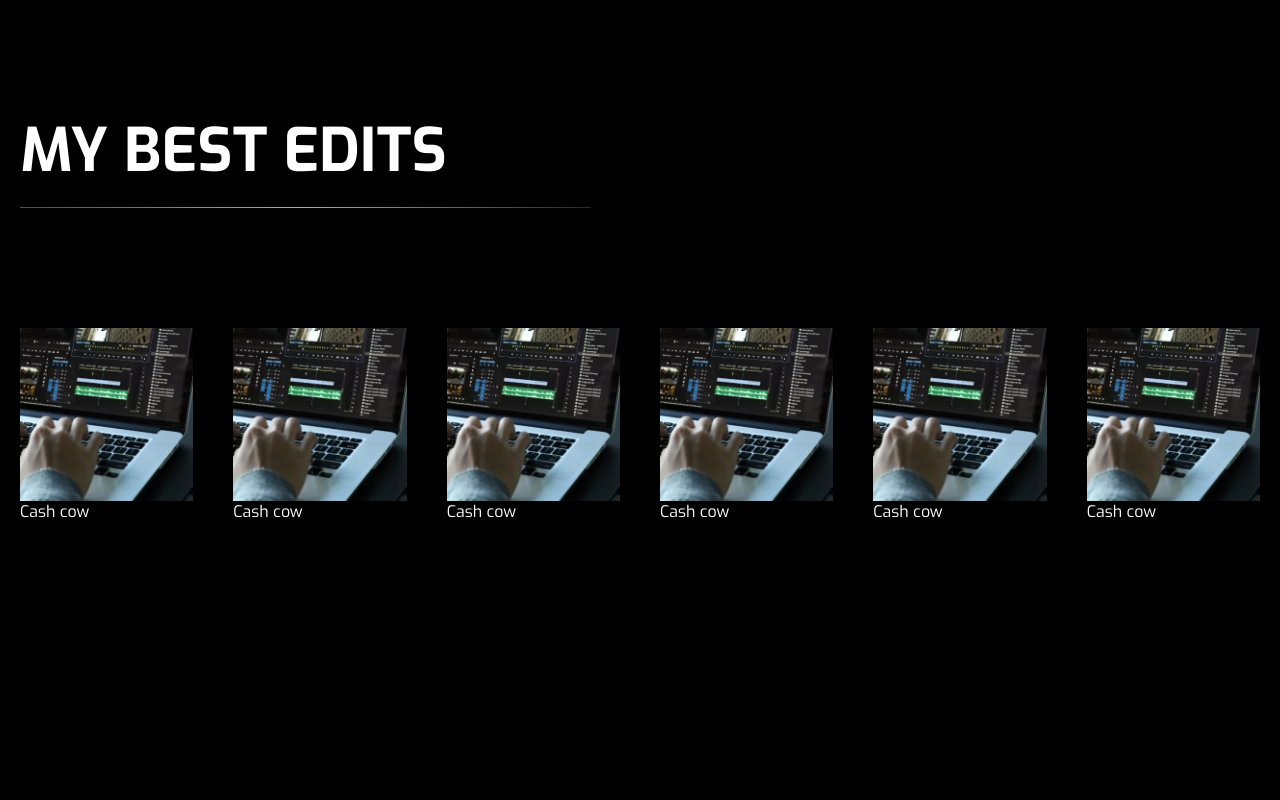
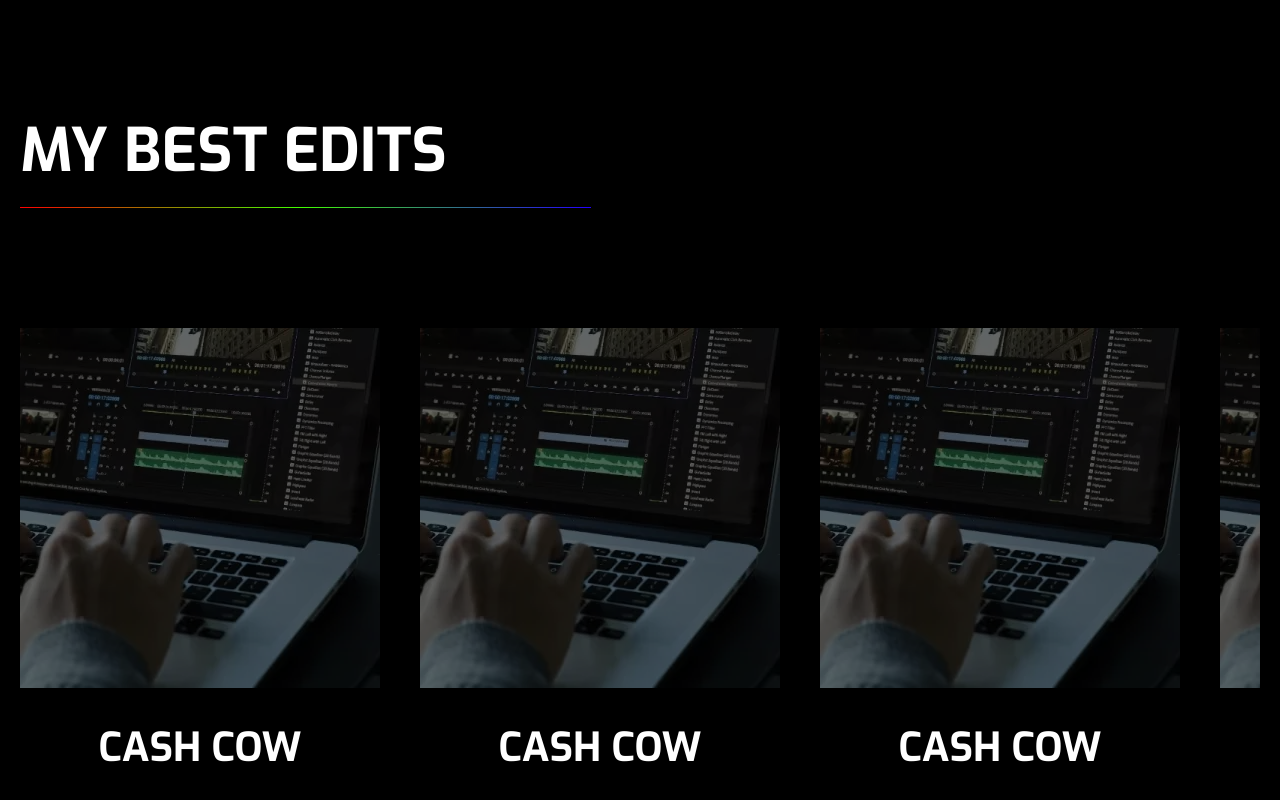
Before and after one commit to Inzhoner/lesson_18, a plain HTML site: page index.html in a window 1280 px wide. Shown: the part 1374-2174 px from the top of the page. Before the commit the page ends 2090 px from the top, so only its background shows below. Drawn offline with Linux system fonts and the light colour scheme.

Commit message:
slider hover+

```diff
--- a/index.html
+++ b/index.html
@@ -114,38 +114,26 @@
                             <li class="slider__item">
                                 <a class="slider__link" href="#" target="_blank">
                                     <img class="slider__img" src="img/portfolio/portfolio-1.webp" alt="portfolio-1">
-                                    <h3 class="slider__label">Cash cow</h3>
                                 </a>
+                                <h3 class="slider__label">Cash cow</h3>
                             </li>
                             <li class="slider__item">
                                 <a class="slider__link" href="#" target="_blank">
                                     <img class="slider__img" src="img/portfolio/portfolio-1.webp" alt="portfolio-1">
-                                    <h3 class="slider__label">Cash cow</h3>
                                 </a>
+                                <h3 class="slider__label">Cash cow</h3>
                             </li>
                             <li class="slider__item">
                                 <a class="slider__link" href="#" target="_blank">
                                     <img class="slider__img" src="img/portfolio/portfolio-1.webp" alt="portfolio-1">
-                                    <h3 class="slider__label">Cash cow</h3>
                                 </a>
+                                <h3 class="slider__label">Cash cow</h3>
                             </li>
                             <li class="slider__item">
                                 <a class="slider__link" href="#" target="_blank">
                                     <img class="slider__img" src="img/portfolio/portfolio-1.webp" alt="portfolio-1">
-                                    <h3 class="slider__label">Cash cow</h3>
                                 </a>
-                            </li>
-                            <li class="slider__item">
-                                <a class="slider__link" href="#" target="_blank">
-                                    <img class="slider__img" src="img/portfolio/portfolio-1.webp" alt="portfolio-1">
-                                    <h3 class="slider__label">Cash cow</h3>
-                                </a>
-                            </li>
-                            <li class="slider__item">
-                                <a class="slider__link" href="#" target="_blank">
-                                    <img class="slider__img" src="img/portfolio/portfolio-1.webp" alt="portfolio-1">
-                                    <h3 class="slider__label">Cash cow</h3>
-                                </a>
+                                <h3 class="slider__label">Cash cow</h3>
                             </li>
                         </ul>
                     </div>
--- a/scss/style.scss
+++ b/scss/style.scss
@@ -436,25 +436,58 @@ body {
 }
 .slider {
     display: flex;
-    flex-direction: row;
+    // flex-direction: row;
     gap: clamp(20px, 20px + 0.07 * (100vw - 765px), 40px);
+    overflow-x: scroll;
+    overflow-y: hidden;
 
     // .slider__item
     &__item {
+        display: flex;
+        flex-direction: column;
+        gap: 40px;
+        flex: 1 0 360px;
     }
 
     // .slider__link
     &__link {
         display: flex;
         flex-direction: column;
+        position: relative;
+        &::before {
+            content: '';
+            position: absolute;
+            top: 0;
+            left: 0;
+            width: 100%;
+            height: 100%;
+            background: rgba(0, 0, 0, 0.6);
+            transition: 0.3s ease;
+        }
+    }
+    @media (any-hover: hover) {
+        .slider__item:hover .slider__link::before {
+            background: rgba(0, 0, 0, 0.3);
+        }
     }
 
     // .slider__img
     &__img {
+        width: 100%;
+        height: 100%;
+        object-fit: cover;
+        aspect-ratio: 360 / 360;
+        // або 1 \ 1
     }
 
     // .slider__label
     &__label {
+        font-family: $mainFont;
+        font-size: 40px;
+        font-weight: 700;
+        line-height: 40px;
+        text-transform: uppercase;
+        text-align: center;
     }
 }
 .test {
```
Also changed, not shown: css/style.css.
